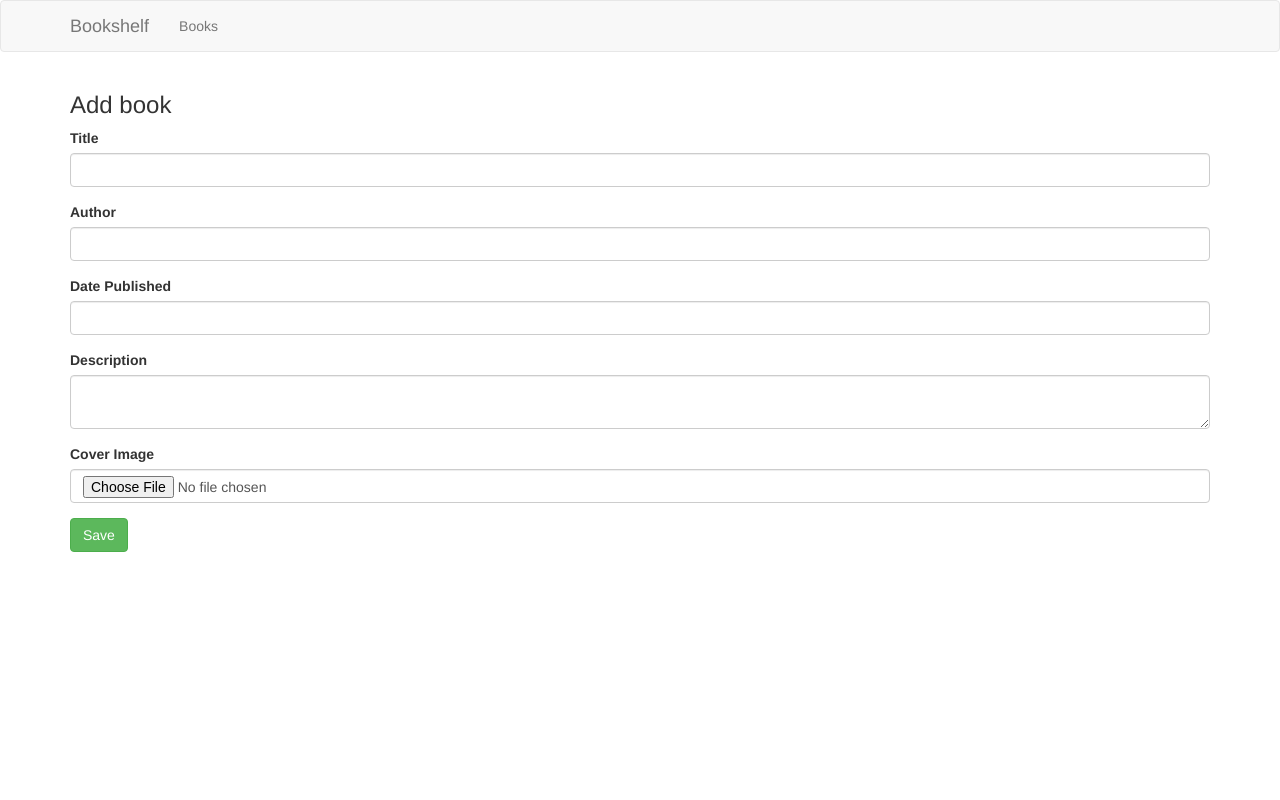
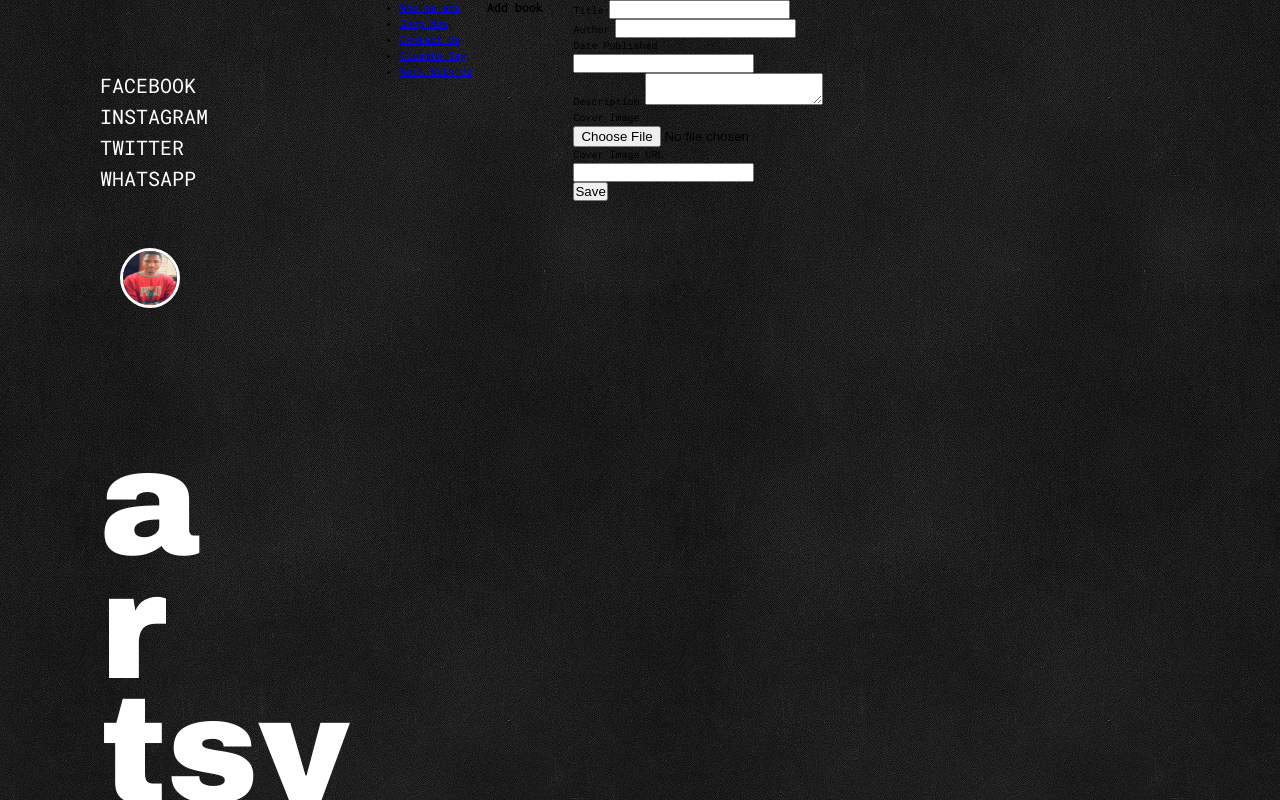
Before and after one commit to trey-rosius/artsy, a Flask app: page /books/add in a window 1280 px wide. Run offline with Flask 2, Linux system fonts and the light colour scheme; parts of the project's set-up code (start-up, migrations or seed data) failed here and were passed over; some libraries are stand-ins or nearby versions.

Commit message:
more updates

```diff
--- a/templates/base.html
+++ b/templates/base.html
@@ -1,40 +1,79 @@
-{#
-# Copyright 2019 Google LLC
-#
-# Licensed under the Apache License, Version 2.0 (the "License");
-# you may not use this file except in compliance with the License.
-# You may obtain a copy of the License at
-#
-#     http://www.apache.org/licenses/LICENSE-2.0
-#
-# Unless required by applicable law or agreed to in writing, software
-# distributed under the License is distributed on an "AS IS" BASIS,
-# WITHOUT WARRANTIES OR CONDITIONS OF ANY KIND, either express or implied.
-# See the License for the specific language governing permissions and
-# limitations under the License.
-#}
 <!DOCTYPE html>
-<html lang="en">
+<html en="lang">
+
     <head>
-    <title>Bookshelf - Python on Google Cloud Platform</title>
-    <meta charset="utf-8">
-    <meta name="viewport" content="width=device-width, initial-scale=1">
-    <link rel="stylesheet" href="//maxcdn.bootstrapcdn.com/bootstrap/3.3.2/css/bootstrap.min.css">
+        <meta charset="UTF-8">
+        <meta name="viewport" content="width=device-width, initial-scale=1.0">
+        <meta http-equiv="X-UA-Compatible" content="ie=edge">
+
+        <link href="https://fonts.googleapis.com/css2?family=Archivo+Black&family=Roboto+Mono&display=swap" rel="stylesheet">
+        <link rel="stylesheet" href="css/style.css">
+        <link rel="shortcut icon" type="image/png" href="img/favicon.png">
+
+        <title>&mdash;artsy</title>
     </head>
     <body>
-    <div class="navbar navbar-default">
+
         <div class="container">
-        <div class="navbar-header">
-          <div class="navbar-brand">Bookshelf</div>
-        </div>
-        <ul class="nav navbar-nav">
-          <li><a href="/">Books</a></li>
+        <div class="sidebar">
+            <div class="sidebar__top">
+                <ul class="sidebar__top--list">
+                    <li class="sidebar__top--list--item"><a href="#" class="sidebar__top--item">facebook</a></li>
+                    <li class="sidebar__top--list--item"><a href="#" class="sidebar__top--item">instagram</a></li>
+                    <li class="sidebar__top--list--item"><a href="#" class="sidebar__top--item">twitter</a></li>
+                    <li class="sidebar__top--list--item"><a href="#" class="sidebar__top--item">whatsapp</a></li>
+
                 </ul>
             </div>
+            <div class="sidebar__middle">
+                <img src="img/ros1.jpg" alt="Rosius" class="sidebar__middle--img">
+
+
+                  <svg class="sidebar__middle--cart">
+                      <use xlink:href="img/sprites.svg#icon-shopping-bag"></use>
+                  </svg>
+
               </div>
-    <div class="container">
-      {% block content %}{% endblock %}
+            <div class="sidebar__footer">
+                <div class="sidebar__footer--a">
+                    a
                 </div>
-    {{user}}
+                <div class="sidebar__footer--r">
+                    r
+                </div>
+                <div class="sidebar__footer--tsy">
+                    tsy
+                </div>
+            </div>
+
+
+        </div>
+
+         <section class="main-section">
+      <nav class="menu">
+        <ul class="nav">
+          <li class="nav__item"> <a href="#" class="nav__link nav__link--active"> Who we are </a>
+          </li>
+          <li class="nav__item"> <a href="/login.html" class="nav__link"> Shop Now </a></li>
+          <li class="nav__item"> <a href="/update_profile.html" class="nav__link"> Contact Us </a></li>
+          <li class="nav__item"> <a href="#" class="nav__link"> Clients Say </a></li>
+          <li class="nav__item"> <a href="#" class="nav__link"> Work With Us </a></li>
+        </ul>
+
+
+
+    </nav>
+
+   {% block content%} {%endblock%}
+
+
+</section>
+
+
+
+
+
+        </div>
+
     </body>
 </html>
```
Also changed, not shown: blueprints/auth.py (+7 -0 lines), blueprints/profile.py (+8 -1 lines), templates/profile/profile.html (added, +21 -0 lines), 1 other file. Lines whose indentation alone changed are shown as unchanged.
